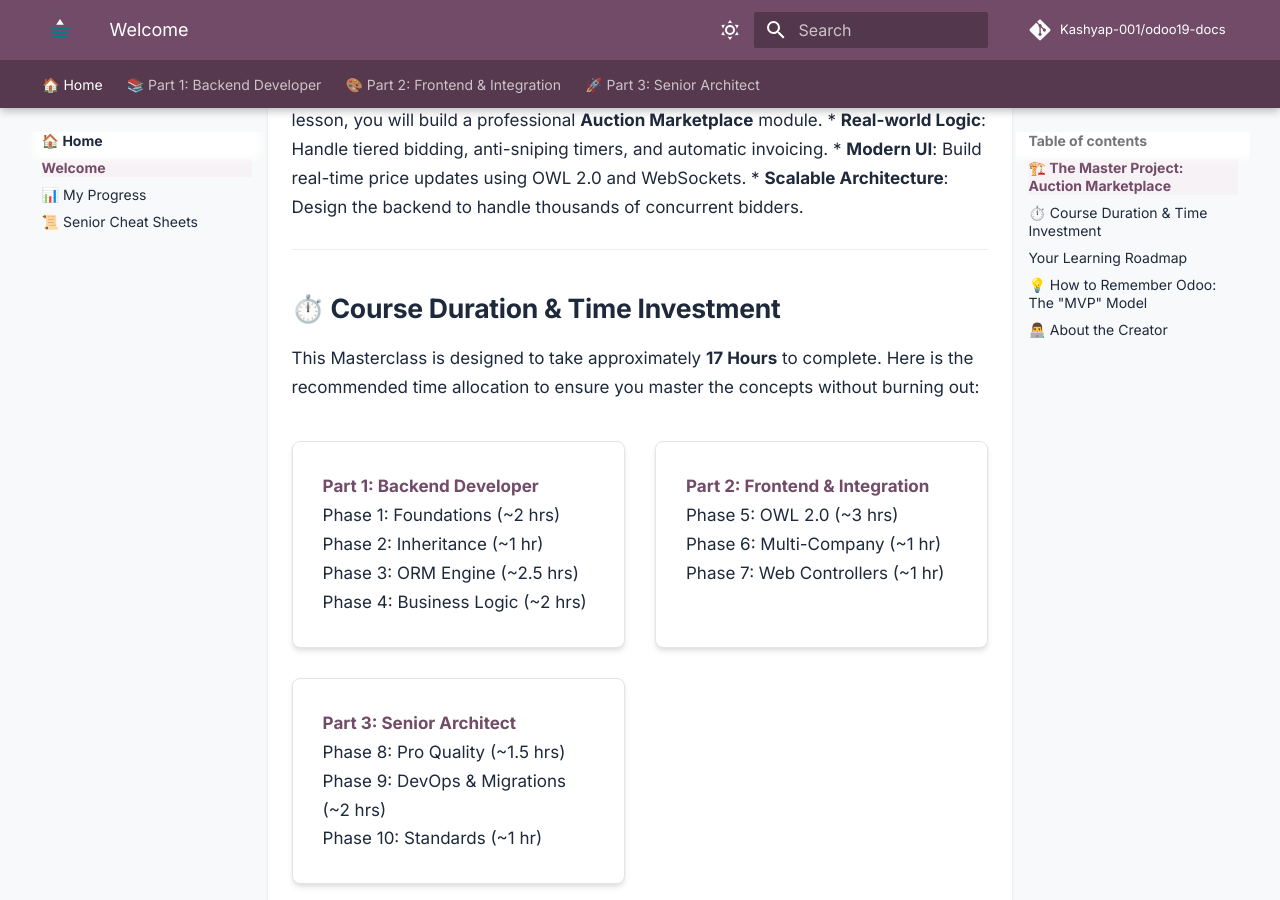
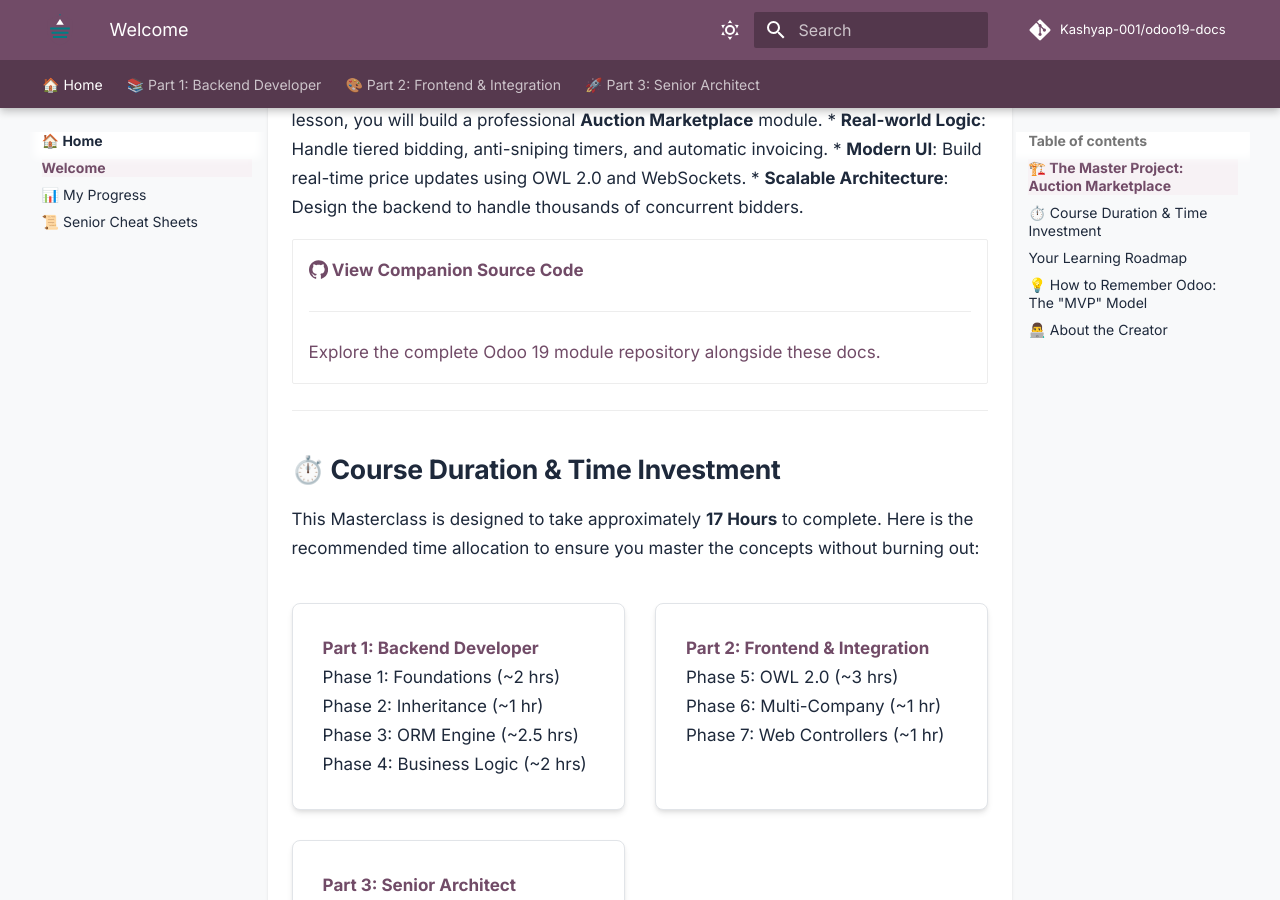
Before and after one commit to Kashyap-001/odoo19-docs, an MkDocs documentation site: the page built from docs/index.md, in a window 1280 px wide and 900 px high, scrolled down 353 px. Built offline with MkDocs 1.6.1 and Material for MkDocs 9.7.7, drawn with Linux system fonts in a browser that asks for light colours; comment, search, counter and statistics services are not loaded.

Commit message:
chore: add social cards, companion repo link, and link checker

```diff
--- a/docs/index.md
+++ b/docs/index.md
@@ -9,6 +9,18 @@
 *   **Real-world Logic**: Handle tiered bidding, anti-sniping timers, and automatic invoicing.
 *   **Modern UI**: Build real-time price updates using OWL 2.0 and WebSockets.
 *   **Scalable Architecture**: Design the backend to handle thousands of concurrent bidders.
+
+<div class="grid cards">
+    <ul>
+        <li>
+            <a href="https://github.com/Kashyap-001/odoo19-docs">
+                <strong><span class="twemoji"><svg xmlns="http://www.w3.org/2000/svg" viewBox="0 0 24 24"><path d="M12 .297c-6.63 0-12 5.373-12 12 0 5.303 3.438 9.8 8.205 11.385.6.113.82-.258.82-.577 0-.285-.01-1.04-.015-2.04-3.338.724-4.042-1.61-4.042-1.61C4.422 18.07 3.633 17.7 3.633 17.7c-1.087-.744.084-.729.084-.729 1.205.084 1.838 1.236 1.838 1.236 1.07 1.835 2.809 1.305 3.495.998.108-.776.417-1.305.76-1.605-2.665-.3-5.466-1.332-5.466-5.93 0-1.31.465-2.38 1.235-3.22-.135-.303-.54-1.523.105-3.176 0 0 1.005-.322 3.3 1.23.96-.267 1.98-.399 3-.405 1.02.006 2.04.138 3 .405 2.28-1.552 3.285-1.23 3.285-1.23.645 1.653.24 2.873.12 3.176.765.84 1.23 1.91 1.23 3.22 0 4.61-2.805 5.625-5.475 5.92.42.36.81 1.096.81 2.22 0 1.606-.015 2.896-.015 3.286 0 .315.21.69.825.57C20.565 22.092 24 17.592 24 12.297c0-6.627-5.373-12-12-12"/></svg></span> View Companion Source Code</strong>
+                <hr>
+                Explore the complete Odoo 19 module repository alongside these docs.
+            </a>
+        </li>
+    </ul>
+</div>
 
 ---
 
--- a/mkdocs.yml
+++ b/mkdocs.yml
@@ -50,6 +50,7 @@
 
 plugins:
   - search
+  - social
   - minify:
       minify_html: true
   - git-revision-date-localized:
--- a/requirements.txt
+++ b/requirements.txt
@@ -3,3 +3,5 @@
 mkdocs-git-revision-date-localized-plugin==1.5.3
 pymdown-extensions==10.21.3
 requests==2.34.2
+pillow>=10.0.0
+cairosvg>=2.7.0
```
Also changed, not shown: 1 other file.
